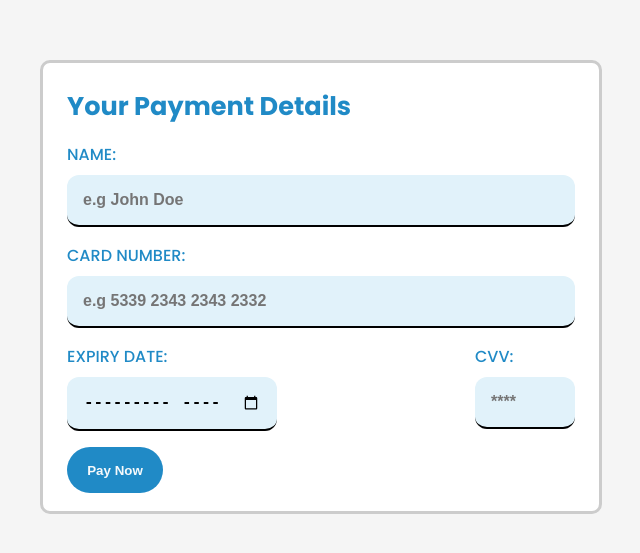
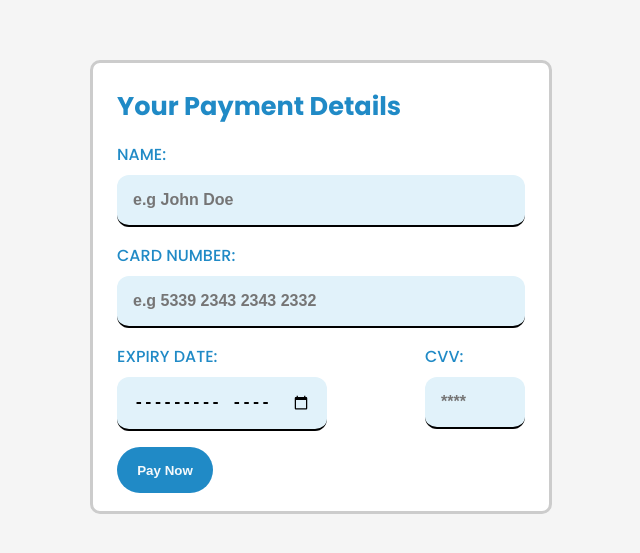
Before and after one commit to danthecm/card-payment, a React (Create React App) app in the folder frontend/: page / in a window 1280 px wide. Shown: the part 113-666 px from the top of the page, without its empty margins (319-959 px from the left). Built offline with nearby package versions, Linux system fonts and the light colour scheme.

Commit message:
[FE-refactor] reduce container width

```diff
--- a/frontend/src/App.css
+++ b/frontend/src/App.css
@@ -8,7 +8,7 @@
 }
 
 .container {
-  width: 562px;
+  width: 462px;
   height: 454px;
   border-radius: 10px;
   border: 3px solid #ccc;
```
